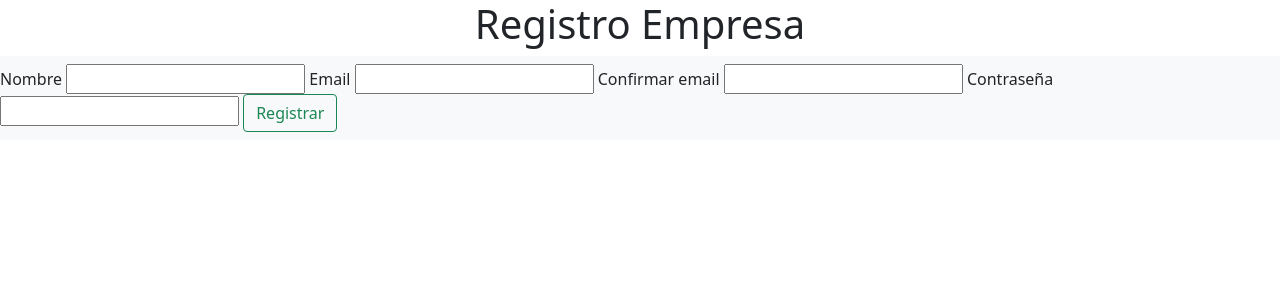
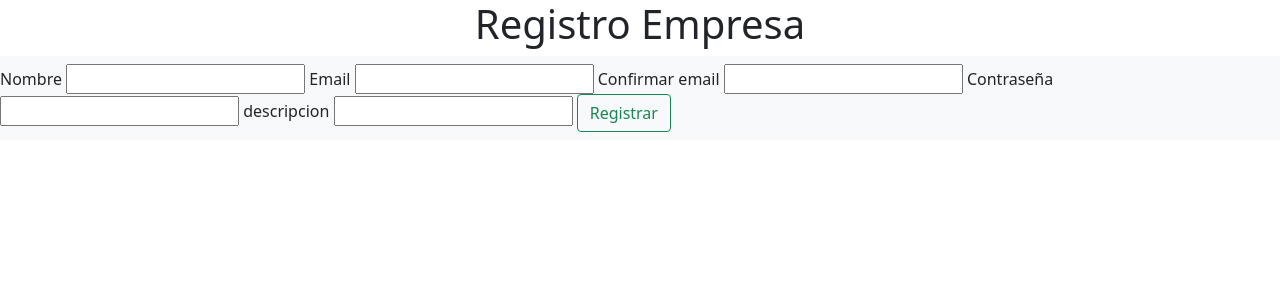
Before and after one commit to jhoanamilenajajoy-flores/parcial1, a Flask app: page / in a window 1280 px wide. Shown: the top 300 px of the page. Run offline with Flask 2, Linux system fonts and the light colour scheme.

Commit message:
agrega campos

```diff
--- a/carta_virtual.sql
+++ b/carta_virtual.sql
@@ -24,6 +24,7 @@ CREATE TABLE `clientes` (
   `id` int NOT NULL AUTO_INCREMENT,
   `nombre` varchar(255) NOT NULL,
   `email` varchar(255) NOT NULL,
+  `descripcion` varchar(255) NOT NULL,
   `contrasena` varchar(255) CHARACTER SET utf8 COLLATE utf8_general_ci NOT NULL,
   PRIMARY KEY (`id`)
 ) ENGINE=InnoDB AUTO_INCREMENT=18 DEFAULT CHARSET=utf8mb3;
--- a/main.py
+++ b/main.py
@@ -1,4 +1,5 @@
 
+from pydoc import describe
 from flask import Flask, render_template, request, redirect,flash
 import mysql.connector,hashlib
 import email
@@ -17,16 +18,17 @@ cursor=db.cursor(dictionary=True)
 
 
 
-def guardar(nombre,email,email2,contra):
+def guardar(nombre,email,email2,contra,descripcion):
     print(nombre)
     print(email)
-    print(email2)
+    #print(email2)
     print(contra)
+    print(descripcion)
 
 
     contra_Encripted = hashlib.sha256(contra.encode())
     print(contra_Encripted.hexdigest())
-    cursor.execute('''INSERT INTO clientes(nombre,email,contraseña) VALUES (%s,%s,%s); ''',(nombre,email,str(contra_Encripted.hexdigest())))
+    cursor.execute("INSERT INTO clientes(nombre,email,contraseña,descripcion) VALUES (%s,%s,%s,%s)",(nombre,email,str(contra_Encripted.hexdigest(),descripcion)))
     db.commit()
     cursor.close()
     flash("Correo no concuerda")
@@ -51,6 +53,7 @@ app.secret_key="jhon"
 @app.get("/")
 def inicio():
     return render_template("index.html")
+
 @app.post("/registro")
 def registro():
    data=request.form
@@ -75,6 +78,7 @@ def registro():
            email=data["email"],
            email2=data["email2"],
            contra=data["contra"])
+
    else:
        flash("es incorrecto")
        print("es incorrecto")
--- a/templates/index.html
+++ b/templates/index.html
@@ -22,6 +22,8 @@
     <input name="email2" type="email">
     <label for="">Contraseña</label>
     <input name="contra"  type="password">
+    <label for="">descripcion</label>
+    <input name="descripcion" type="text">
 
     <button class="btn btn-outline-success me-2" type="submit">Registrar</button>
 
--- a/templates/iniciar_sesion.html
+++ b/templates/iniciar_sesion.html
@@ -19,6 +19,7 @@
             <input type="password">
             <button type="submit">ingresar</button>
 
+
         </div>
     </nav>
 </body>
```
